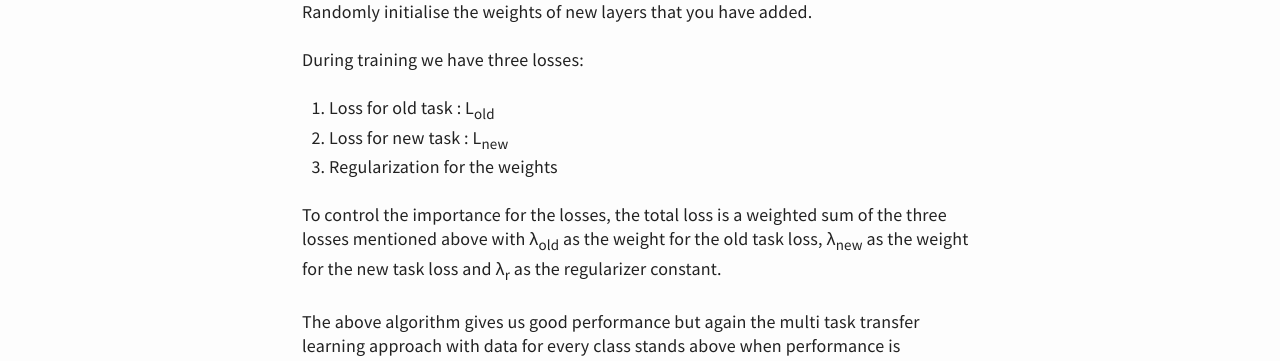
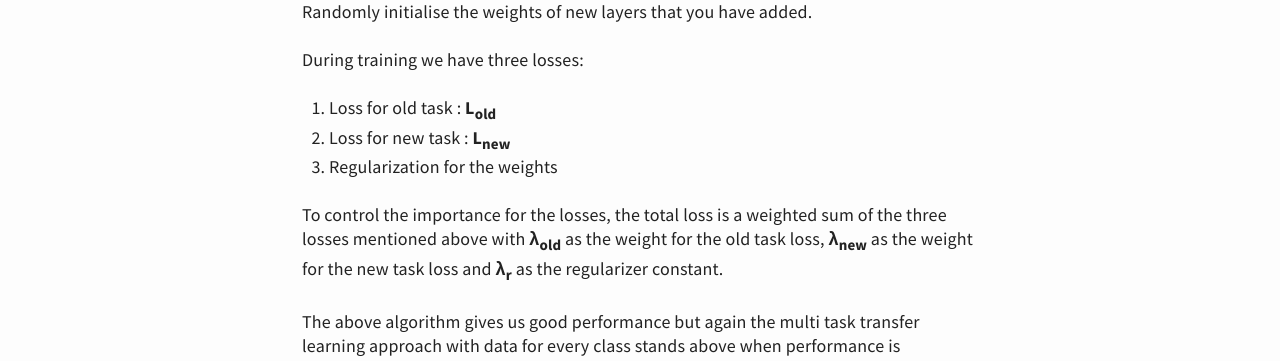
Before and after one commit to spraphul/blog, a Jekyll site: the page built from _posts/2019-12-15-IL1.md, in a window 1280 px wide and 900 px high, scrolled down 4134 px. Shown: the part 269-630 px from the top of the window. Built offline with Jekyll 4.4.1, drawn with Linux system fonts in a browser that asks for light colours.

Commit message:
Update 2019-12-15-IL1.md

```diff
--- a/_posts/2019-12-15-IL1.md
+++ b/_posts/2019-12-15-IL1.md
@@ -54,11 +54,11 @@ Step 2: Randomly initialise the weights of new layers that you have added.
 
 During training we have three losses:
 
-1. Loss for old task : L<sub>old</sub> <br/>
-2. Loss for new task : L<sub>new</sub> <br/>
+1. Loss for old task : **L<sub>old</sub>** <br/>
+2. Loss for new task : **L<sub>new</sub>** <br/>
 3. Regularization for the weights
 
-To control the importance for the losses, the total loss is a weighted sum of the three losses mentioned above with λ<sub>old</sub> as the weight for the old task loss, λ<sub>new</sub> as the weight for the new task loss and λ<sub>r</sub> as the regularizer constant.
+To control the importance for the losses, the total loss is a weighted sum of the three losses mentioned above with **λ<sub>old</sub>** as the weight for the old task loss, **λ<sub>new</sub>** as the weight for the new task loss and **λ<sub>r</sub>** as the regularizer constant.
 
 The above algorithm gives us good performance but again the multi task transfer learning approach with data for every class stands above when performance is considered.
 
```
